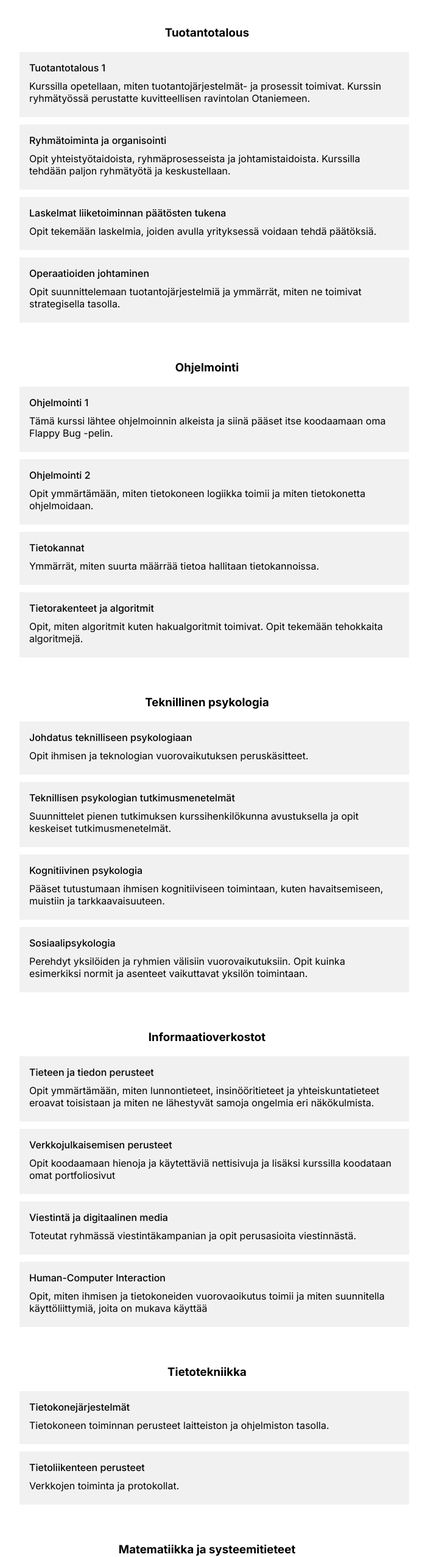
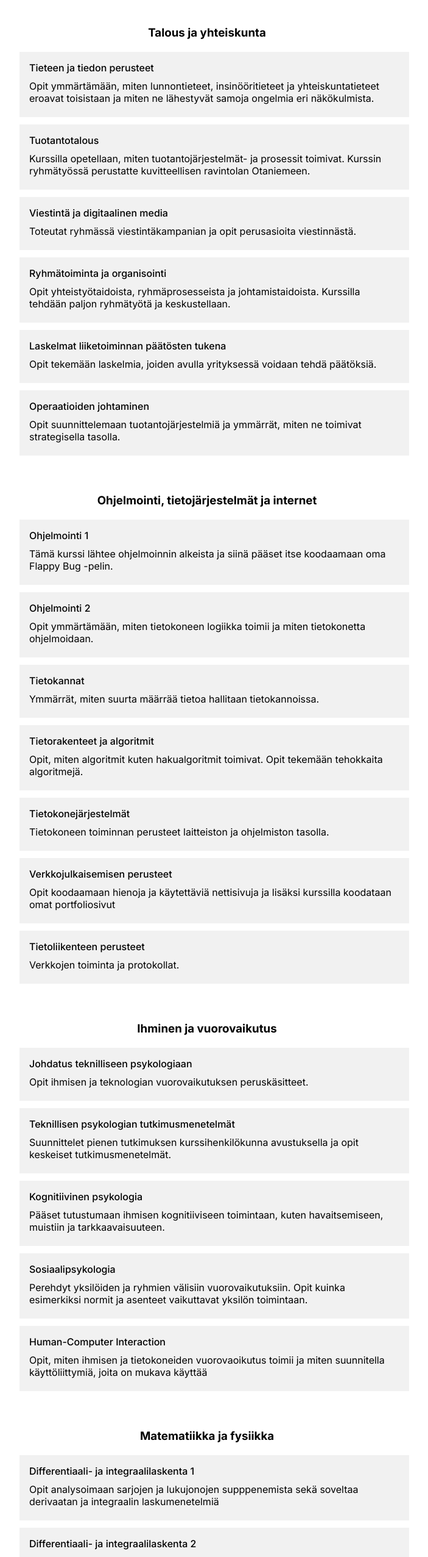
Before and after one commit to vetskup/VJPlopputyo, a React (Vite) app: page /courses in a window 1280 px wide. Shown: the part 180-2733 px from the top of the page at 61% size, without its empty margins (300-1003 px from the left). Built offline with nearby package versions, Linux system fonts and the light colour scheme.

Commit message:
kategoriat paremmin

```diff
--- a/src/data/courseData.js
+++ b/src/data/courseData.js
@@ -1,206 +1,236 @@
 export const studyProgramList = [
-    { id: 'teknillinenPsykologia', name: 'Teknillinen psykologia' },
-    { id: 'informaatioverkostot', name: 'Informaatioverkostot' },
-    { id: 'tuotantotalous', name: 'Tuotantotalous' },
-    { id: 'tietotekniikka', name: 'Tietotekniikka' },
-    { id: 'matematiikkaSysteemitieteet', name: 'Matematiikka ja systeemitieteet' },
-    { id: 'teknillinenFysiikka', name: 'Teknillinen fysiikka' },
+    { id: 'teknillinenPsykologia',
+      name: 'Teknillinen psykologia',
+      description: "description",
+      lisätietoa: "lisätietoa",
+      kaikkiKurssit: "kaikkiKurssit",
+      opintopolku: "opintopolku"
+    },
+    { id: 'informaatioverkostot',
+      name: 'Informaatioverkostot',
+      description: "description",
+      lisätietoa: "lisätietoa",
+      kaikkiKurssit: "kaikkiKurssit",
+      opintopolku: "opintopolku"
+    },
+    { id: 'tuotantotalous',
+      name: 'Tuotantotalous',
+      description: "description",
+      lisätietoa: "lisätietoa",
+      kaikkiKurssit: "kaikkiKurssit",
+      opintopolku: "opintopolku"
+    },
+    { id: 'tietotekniikka',
+      name: 'Tietotekniikka',
+      description: "description",
+      lisätietoa: "lisätietoa",
+      kaikkiKurssit: "kaikkiKurssit",
+      opintopolku: "opintopolku"
+    },
+    { id: 'matematiikkaSysteemitieteet',
+      name: 'Matematiikka ja systeemitieteet',
+      description: "description",
+      lisätietoa: "lisätietoa",
+      kaikkiKurssit: "kaikkiKurssit",
+      opintopolku: "opintopolku"
+    },
+    { id: 'teknillinenFysiikka',
+      name: 'Teknillinen fysiikka',
+      description: "description",
+      lisätietoa: "lisätietoa",
+      kaikkiKurssit: "kaikkiKurssit",
+      opintopolku: "opintopolku"
+    },
   ];
 
   export const courses = [
-    // Tuotantotalous
+    // Talous ja yhteiskunta
+   {
+    id: 'info1',
+    title: 'Tieteen ja tiedon perusteet',
+    description: 'Opit ymmärtämään, miten lunnontieteet, insinööritieteet ja yhteiskuntatieteet eroavat toisistaan ja miten ne lähestyvät samoja ongelmia eri näkökulmista.',
+    category: 'Talous ja yhteiskunta',
+    relevantPrograms: ['informaatioverkostot', 'tietotekniikka']
+  },
   {
     id: 'tuot1',
-      title: 'Tuotantotalous 1',
+    title: 'Tuotantotalous',
     description: 'Kurssilla opetellaan, miten tuotantojärjestelmät- ja prosessit toimivat. Kurssin ryhmätyössä perustatte kuvitteellisen ravintolan Otaniemeen.',
-      category: 'Tuotantotalous',
+    category: 'Talous ja yhteiskunta',
     relevantPrograms: ['tuotantotalous', 'informaatioverkostot']
+  },
+  {
+      id: 'info3',
+      title: 'Viestintä ja digitaalinen media',
+      description: 'Toteutat ryhmässä viestintäkampanian ja opit perusasioita viestinnästä.',
+      category: 'Talous ja yhteiskunta',
+      relevantPrograms: ['informaatioverkostot', 'teknillinenPsykologia', 'tietotekniikka']
   },
   {
     id: 'tuot2',
     title: 'Ryhmätoiminta ja organisointi',
     description: 'Opit yhteistyötaidoista, ryhmäprosesseista ja johtamistaidoista. Kurssilla tehdään paljon ryhmätyötä ja keskustellaan.',
-      category: 'Tuotantotalous',
+    category: 'Talous ja yhteiskunta',
     relevantPrograms: ['tuotantotalous', 'informaatioverkostot']
   },
   {
     id: 'tuot3',
     title: 'Laskelmat liiketoiminnan päätösten tukena',
     description: 'Opit tekemään laskelmia, joiden avulla yrityksessä voidaan tehdä päätöksiä.',
-      category: 'Tuotantotalous',
+    category: 'Talous ja yhteiskunta',
     relevantPrograms: ['tuotantotalous', 'informaatioverkostot']
   },
   {
       id: 'tuot4',
       title: 'Operaatioiden johtaminen',
       description: 'Opit suunnittelemaan tuotantojärjestelmiä ja ymmärrät, miten ne toimivat strategisella tasolla.',
-        category: 'Tuotantotalous',
+      category: 'Talous ja yhteiskunta',
       relevantPrograms: ['tuotantotalous']
   },
 
-    // tikki
+  // Ohjelmointi, tietojärjestelmät ja internet
   {
     id: 'tik1',
     title: 'Ohjelmointi 1',
     description: 'Tämä kurssi lähtee ohjelmoinnin alkeista ja siinä pääset itse koodaamaan oma Flappy Bug -pelin.',
-      category: 'Ohjelmointi',
+    category: 'Ohjelmointi, tietojärjestelmät ja internet',
     relevantPrograms: ['tietotekniikka', 'informaatioverkostot', 'teknillinenPsykologia']
   },
   {
     id: 'tik2',
     title: 'Ohjelmointi 2',
     description: 'Opit ymmärtämään, miten tietokoneen logiikka toimii ja miten tietokonetta ohjelmoidaan.',
-      category: 'Ohjelmointi',
+    category: 'Ohjelmointi, tietojärjestelmät ja internet',
     relevantPrograms: ['tietotekniikka', 'teknillinenPsykologia']
   },
   {
       id: 'tik3',
       title: 'Tietokannat',
       description: 'Ymmärrät, miten suurta määrrää tietoa hallitaan tietokannoissa.',
-        category: 'Ohjelmointi',
+      category: 'Ohjelmointi, tietojärjestelmät ja internet',
       relevantPrograms: ['tietotekniikka', 'informaatioverkostot']
   },
   {
     id: 'tik4',
     title: 'Tietorakenteet ja algoritmit',
     description: 'Opit, miten algoritmit kuten hakualgoritmit toimivat. Opit tekemään tehokkaita algoritmejä.',
-      category: 'Ohjelmointi',
+    category: 'Ohjelmointi, tietojärjestelmät ja internet',
     relevantPrograms: ['tietotekniikka', 'teknillinenPsykologia']
   },
+  {
+    id: 'tkt1001',
+    title: 'Tietokonejärjestelmät',
+    description: 'Tietokoneen toiminnan perusteet laitteiston ja ohjelmiston tasolla.',
+    category: 'Ohjelmointi, tietojärjestelmät ja internet',
+    relevantPrograms: ['tietotekniikka']
+  },
+  {
+    id: 'info2',
+    title: 'Verkkojulkaisemisen perusteet',
+    description: 'Opit koodaamaan hienoja ja käytettäviä nettisivuja ja lisäksi kurssilla koodataan omat portfoliosivut',
+    category: 'Ohjelmointi, tietojärjestelmät ja internet',
+    relevantPrograms: ['informaatioverkostot']
+  },
+  {
+    id: 'tkt2001',
+    title: 'Tietoliikenteen perusteet',
+    description: 'Verkkojen toiminta ja protokollat.',
+    category: 'Ohjelmointi, tietojärjestelmät ja internet',
+    relevantPrograms: ['tietotekniikka', 'informaatioverkostot']
+  },
 
-    // Teknillinen Psykologia
+  // Ihminen ja vuorovaikutus
   {
     id: 'tepsy1',
     title: 'Johdatus teknilliseen psykologiaan',
     description: 'Opit ihmisen ja teknologian vuorovaikutuksen peruskäsitteet.',
-      category: 'Teknillinen psykologia',
+    category: 'Ihminen ja vuorovaikutus',
     relevantPrograms: ['teknillinenPsykologia', 'informaatioverkostot']
   },
   {
     id: 'tepsy2',
     title: 'Teknillisen psykologian tutkimusmenetelmät',
     description: 'Suunnittelet pienen tutkimuksen kurssihenkilökunna avustuksella ja opit keskeiset tutkimusmenetelmät.',
-      category: 'Teknillinen psykologia',
+    category: 'Ihminen ja vuorovaikutus',
     relevantPrograms: ['teknillinenPsykologia']
   },
   {
       id: 'tepsy3',
       title: 'Kognitiivinen psykologia',
       description: 'Pääset tutustumaan ihmisen kognitiiviseen toimintaan, kuten havaitsemiseen, muistiin ja tarkkaavaisuuteen.',
-        category: 'Teknillinen psykologia',
+      category: 'Ihminen ja vuorovaikutus',
       relevantPrograms: ['teknillinenPsykologia']
   },
   {
       id: 'tepsy4',
       title: 'Sosiaalipsykologia',
       description: 'Perehdyt yksilöiden ja ryhmien välisiin vuorovaikutuksiin. Opit kuinka esimerkiksi normit ja asenteet vaikuttavat yksilön toimintaan.',
-        category: 'Teknillinen psykologia',
+      category: 'Ihminen ja vuorovaikutus',
       relevantPrograms: ['teknillinenPsykologia, informaatioverkostot']
-    },
-
-    // Informaatioverkostot
-    {
-      id: 'info1',
-      title: 'Tieteen ja tiedon perusteet',
-      description: 'Opit ymmärtämään, miten lunnontieteet, insinööritieteet ja yhteiskuntatieteet eroavat toisistaan ja miten ne lähestyvät samoja ongelmia eri näkökulmista.',
-      category: 'Informaatioverkostot',
-      relevantPrograms: ['informaatioverkostot', 'tietotekniikka']
-    },
-    {
-      id: 'info2',
-      title: 'Verkkojulkaisemisen perusteet',
-      description: 'Opit koodaamaan hienoja ja käytettäviä nettisivuja ja lisäksi kurssilla koodataan omat portfoliosivut',
-      category: 'Informaatioverkostot',
-      relevantPrograms: ['informaatioverkostot']
-    },
-    {
-        id: 'info3',
-        title: 'Viestintä ja digitaalinen media',
-        description: 'Toteutat ryhmässä viestintäkampanian ja opit perusasioita viestinnästä.',
-        category: 'Informaatioverkostot',
-        relevantPrograms: ['informaatioverkostot', 'teknillinenPsykologia', 'tietotekniikka']
   },
   {
       id: 'info4',
       title: 'Human-Computer Interaction',
-        description: 'Opit, miten ihmisen ja tietokoneiden vuorovaoikutus toimii ja miten suunnitella käyttöliittymiä, joita on mukava käyttää',
-        category: 'Informaatioverkostot',
-        relevantPrograms: ['informaatioverkostot', 'teknillinenPsykologia', 'tietotekniikka']
+      description: 'Opit, miten ihmisen ja tietokoneiden vuorovaoikutus 		toimii ja miten suunnitella käyttöliittymiä, joita on 			mukava käyttää',
+      category: 'Ihminen ja vuorovaikutus',
+      relevantPrograms: ['informaatioverkostot', 'teknillinenPsykologia', 	'tietotekniikka']
   },
 
-    // Tietotekniikka
-    {
-      id: 'tkt1001',
-      title: 'Tietokonejärjestelmät',
-      description: 'Tietokoneen toiminnan perusteet laitteiston ja ohjelmiston tasolla.',
-      category: 'Tietotekniikka',
-      relevantPrograms: ['tietotekniikka']
-    },
-    {
-      id: 'tkt2001',
-      title: 'Tietoliikenteen perusteet',
-      description: 'Verkkojen toiminta ja protokollat.',
-      category: 'Tietotekniikka',
-      relevantPrograms: ['tietotekniikka', 'informaatioverkostot']
-    },
-
-    // Matematiikka ja systeemitieteet
+  // Matematiikka ja fysiikka
   {
       id: 'mat1',
       title: 'Differentiaali- ja integraalilaskenta 1',
       description: 'Opit analysoimaan sarjojen ja lukujonojen supppenemista sekä soveltaa derivaatan ja integraalin laskumenetelmiä',
-      category: 'Matematiikka ja systeemitieteet',
+      category: 'Matematiikka ja fysiikka',
+      relevantPrograms: ['matematiikkaSysteemitieteet', 'teknillinenFysiikka']
+  },
+  {
+      id: 'mat3',
+      title: 'Differentiaali- ja integraalilaskenta 2',
+      description: 'Syvennyt integraalien ja derivaattojen sovelluksiin kuten optimointiin, approksimointiin ja avaruusintegraaleihin',
+      category: 'Matematiikka ja fysiikka',
       relevantPrograms: ['matematiikkaSysteemitieteet', 'teknillinenFysiikka']
   },
   {
       id: 'mat2',
       title: 'Matriisilaskenta',
       description: 'Pääset harjoittelemaan lineaaristen yhtälöryhmiä matriisimudossa ja ratkaisemaan yhtälöitä esim. Gaussin eliminaatiolla',
-      category: 'Matematiikka ja systeemitieteet',
-      relevantPrograms: ['matematiikkaSysteemitieteet', 'teknillinenFysiikka']
-    },
-    {
-        id: 'mat3',
-        title: 'Differentiaali- ja integraalilaskenta 2',
-        description: 'Syvennyt integraalien ja derivaattojen sovelluksiin kuten optimointiin, approksimointiin ja avaruusintegraaleihin',
-        category: 'Matematiikka ja systeemitieteet',
+      category: 'Matematiikka ja fysiikka',
       relevantPrograms: ['matematiikkaSysteemitieteet', 'teknillinenFysiikka']
   },
   {
       id: 'mat4',
-        title: 'Dikreetin matematiikaan perusteet',
+      title: 'Dikreetin matematiikan perusteet',
       description: 'Syvennyt matemaattiseen todistamiseen, joukko-oppiin ja kombinatoriikkaan.',
-        category: 'Matematiikka ja systeemitieteet',
+      category: 'Matematiikka ja fysiikka',
       relevantPrograms: ['matematiikkaSysteemitieteet', 'teknillinenFysiikka']
   },
-
-    // Teknillinen Fysiikka
   {
       id: 'tefy1',
       title: 'Johdatus kokeelliseen fysiikkaan',
       description: 'Kurssilla opit käyttämään erilaisia laboratoriolaitteita, keräämään ja analysoimaan mittausdataa sekä ymmärtämään mittausvirheitä ja niiden vaikutuksia tuloksiin.',
-      category: 'Teknillinen fysiikka',
+      category: 'Matematiikka ja fysiikka',
       relevantPrograms: ['teknillinenFysiikka', 'matematiikkaSysteemitieteet']
   },
   {
       id: 'tefy2',
       title: 'Termodynamiikka',
       description: 'Kurssilla opit termodynamiikan keskeiset käsitteet ja pääsäännöt sekä niiden soveltamisen lämmön, työn ja entropian muutosten määrittämiseen.',
-      category: 'Teknillinen fysiikka',
+      category: 'Matematiikka ja fysiikka',
       relevantPrograms: ['teknillinenFysiikka', 'matematiikkaSysteemitieteet']
   },
   {
       id: 'tefy3',
       title: 'Sähkömagnetismi',
       description: 'Opit analysoimaan sähkö- ja magneettikenttiä sekä laskemaan niihin liittyviä ilmiöitä, kuten kenttiä, potentiaaleja, voimia ja induktioilmiöitä. ',
-        category: 'Teknillinen fysiikka',
+      category: 'Matematiikka ja fysiikka',
       relevantPrograms: ['teknillinenFysiikka', 'matematiikkaSysteemitieteet']
   },
   {
       id: 'tefy4',
       title: 'Kvanttimekaniikka',
       description: 'Kurssilla opit, miten kvanttimekaniikka kuvaa hiukkasten käyttäytymistä ja miten esimerkiksi aaltofunktio kertoo, missä hiukkanen todennäköisesti on.',
-        category: 'Teknillinen fysiikka',
+      category: 'Matematiikka ja fysiikka',
       relevantPrograms: ['teknillinenFysiikka']
   },
 ];
--- a/src/styles/courses.css
+++ b/src/styles/courses.css
@@ -27,3 +27,8 @@
 .courses-list button:hover {
     background-color: #0056b3;
 }
+
+.courses-category {
+    width: 100%;
+    margin-bottom: 20px;
+}
```
Lines whose indentation alone changed are shown as unchanged.
